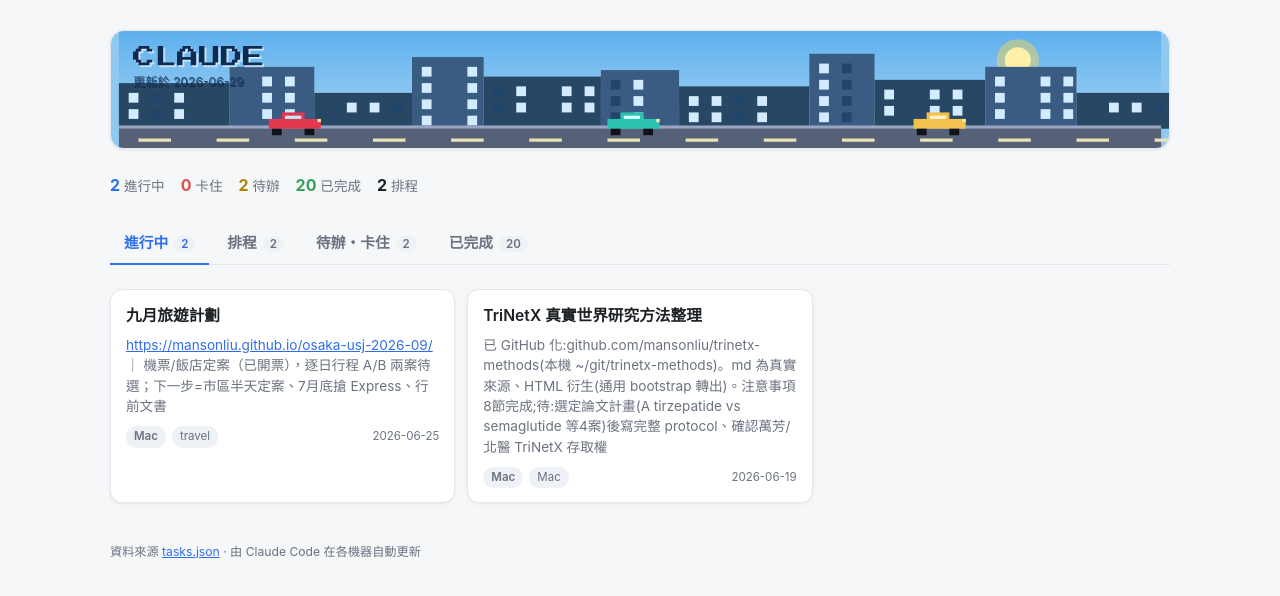
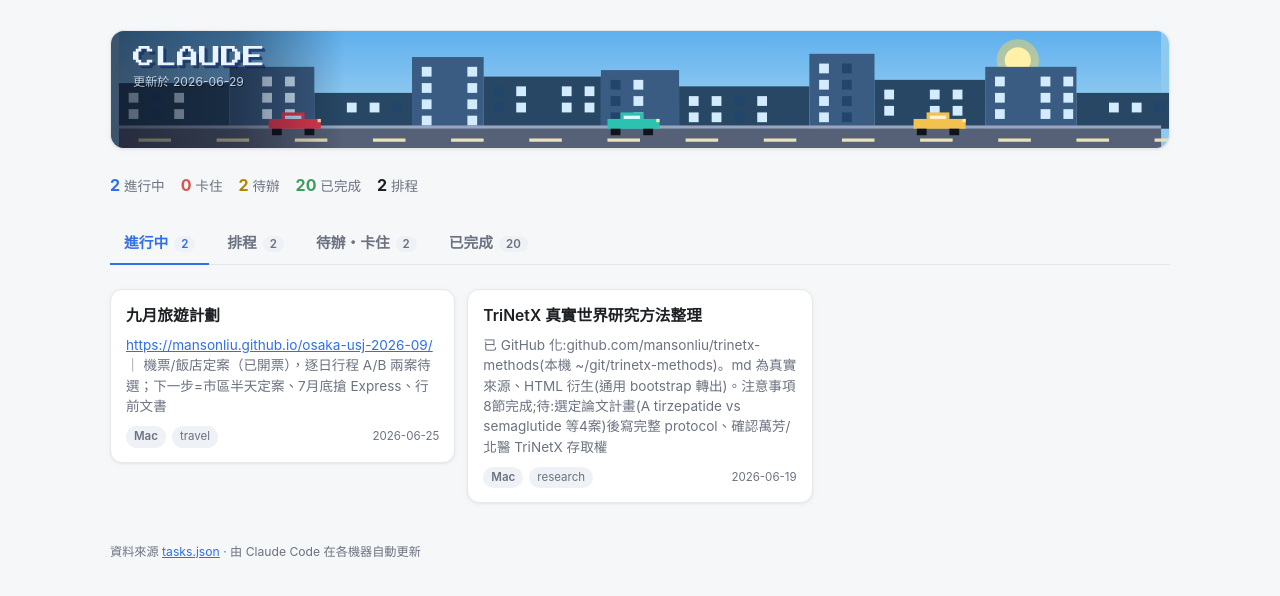
Before and after one commit to mansonliu/claude-task-board, a plain HTML site: page index.html in a window 1280 px wide. Drawn offline with Linux system fonts and the light colour scheme.

Commit message:
ui: 版面清晰度三修 — hero 標題加深色底、done 卡 note 摺 3 行可點展開、grid 不等高拉伸
- hero 標題文字在白天配色下疊深色大樓看不清:加左側深色半透明底,各時段一律淺色字
- 已完成卡片長 note 預設摺 3 行(點 note 展開/收合),同列卡片改 align-items:start 不再被最高卡撐出空白
- card(): category 與 machine 同名時不重複顯示 chip
- tasks.json: topic-trinetx-method 的 category 誤填 "Mac" 改為 "research"

Co-Authored-By: Claude Fable 5 <noreply@anthropic.com>

```diff
--- a/index.html
+++ b/index.html
@@ -91,6 +91,7 @@
     display: grid;
     grid-template-columns: repeat(auto-fill, minmax(280px, 1fr));
     gap: 12px;
+    align-items: start; /* 短卡不被同列最高的卡撐高 */
   }
   .card {
     background: var(--card);
@@ -101,6 +102,14 @@
   }
   .card .title { font-weight: 600; font-size: .98rem; margin-bottom: 7px; }
   .card .note { color: var(--muted); font-size: .85rem; margin-bottom: 10px; }
+  /* 已完成卡片的長 note 摺成 3 行,點 note 展開/收合 */
+  .card .note.clampable { cursor: pointer; }
+  .card .note.clamped {
+    display: -webkit-box;
+    -webkit-line-clamp: 3;
+    -webkit-box-orient: vertical;
+    overflow: hidden;
+  }
   .chips { display: flex; flex-wrap: wrap; gap: 6px; align-items: center; }
   .chip {
     font-size: .72rem; padding: 2px 8px; border-radius: 999px;
@@ -126,10 +135,12 @@
   .scene { position: absolute; inset: 0; }
   .scene svg { display: block; width: 100%; height: 100%; image-rendering: pixelated; }
   .hero-title {
-    position: absolute; top: 0; left: 0; margin: 0;
-    padding: clamp(8px, 1.8vw, 14px) clamp(12px, 3vw, 22px);
-    display: flex; flex-direction: column; gap: 4px;
+    position: absolute; top: 0; left: 0; bottom: 0; margin: 0;
+    padding: clamp(8px, 1.8vw, 14px) clamp(40px, 8vw, 80px) clamp(8px, 1.8vw, 14px) clamp(12px, 3vw, 22px);
+    display: flex; flex-direction: column; gap: 4px; justify-content: flex-start;
     font-weight: 400; line-height: 1.1; letter-spacing: normal;
+    /* 深色半透明底,讓標題在任何時段(尤其白天疊在大樓上)都讀得清 */
+    background: linear-gradient(90deg, rgba(8,12,26,.62) 0%, rgba(8,12,26,.45) 55%, rgba(8,12,26,0) 100%);
   }
   .ht-en {
     font-family: "Press Start 2P", monospace;
@@ -197,14 +208,25 @@ function noteHtml(s){
 function card(t){
   const chips = [];
   if (t.machine)  chips.push(`<span class="chip machine">${esc(t.machine)}</span>`);
-  if (t.category) chips.push(`<span class="chip">${esc(t.category)}</span>`);
+  // category 誤填成機器名時不重複顯示
+  if (t.category && t.category !== t.machine)
+    chips.push(`<span class="chip">${esc(t.category)}</span>`);
   const date = t.updated ? `<span class="date">${esc(t.updated)}</span>` : "";
+  // 已完成的長 note 預設摺 3 行(細節留給點開的人),進行中/待辦的 note 全文照登
+  const noteCls = t.status === "done" ? " clamped clampable" : "";
   return `<div class="card ${t.status==='done'?'done':''}">
     <div class="title">${esc(t.title)}</div>
-    ${t.note ? `<div class="note">${noteHtml(t.note)}</div>` : ""}
+    ${t.note ? `<div class="note${noteCls}" ${noteCls?'title="點擊展開/收合"':''}>${noteHtml(t.note)}</div>` : ""}
     <div class="chips">${chips.join("")}${date}</div>
   </div>`;
 }
+
+// 點已完成卡片的 note 展開/收合(點到連結時不觸發)
+document.getElementById("board").addEventListener("click", e => {
+  if (e.target.closest("a")) return;
+  const n = e.target.closest(".note.clampable");
+  if (n) n.classList.toggle("clamped");
+});
 
 // 排程任務不計入各狀態的計數(它們有自己的分頁),分頁徽章才不會跟卡片對不上
 function count(status){ return DATA.tasks.filter(t => t.status === status && !isSched(t)).length; }
@@ -317,7 +339,7 @@ const PALETTES = {
     stars:"none", moon:false, sun:{cx:276,cy:9,r:4,fill:"#fff2a8",glow:"#ffd84e"},
     bld:["#3a5c82","#274764"], litWin:"#d2ebff", darkWin:"#21456b", winTwinkle:false,
     roadTop:"#9aa6bf", road:"#566076", line:"#e8e2b8",
-    title:"#0e2c52", titleSh:"1px 1px 0 #d4ecfc, 2px 2px 0 rgba(255,255,255,.5)", sub:"#143b6b",
+    title:"#eaf4ff", titleSh:"2px 2px 0 #1c3f7a, 3px 3px 0 rgba(0,0,0,.4)", sub:"#cfe0f5",
   },
 };
 const STAR_POS = [[20,4],[44,9],[72,3],[112,7],[150,5],[196,4],[224,8],[252,3],[298,6],[64,11],[170,10]];
@@ -396,7 +418,7 @@ function buildHero(){
   if(el) el.innerHTML =
     `<svg viewBox="0 0 ${W} ${H}" preserveAspectRatio="xMidYMid meet" xmlns="http://www.w3.org/2000/svg">${P.join("")}</svg>`;
 
-  // 標題文字配色隨時段(白天淺天空底要深色字才讀得清)
+  // 標題文字配色隨時段(各時段皆淺色字,搭配 .hero-title 的深色半透明底)
   const en = document.querySelector(".ht-en");
   const sub = document.querySelector(".ht-sub");
   if(en){ en.style.color = pal.title; en.style.textShadow = pal.titleSh; }
--- a/tasks.json
+++ b/tasks.json
@@ -196,7 +196,7 @@
       "title": "TriNetX 真實世界研究方法整理",
       "status": "in_progress",
       "machine": "Mac",
-      "category": "Mac",
+      "category": "research",
       "created": "2026-06-17",
       "updated": "2026-06-19",
       "note": "已 GitHub 化:github.com/mansonliu/trinetx-methods(本機 ~/git/trinetx-methods)。md 為真實來源、HTML 衍生(通用 bootstrap 轉出)。注意事項8節完成;待:選定論文計畫(A tirzepatide vs semaglutide 等4案)後寫完整 protocol、確認萬芳/北醫 TriNetX 存取權"
```
